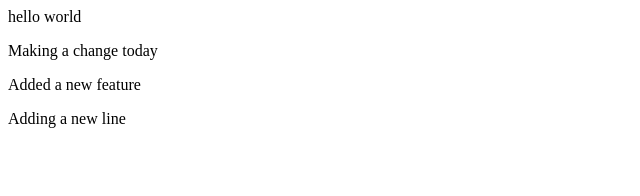
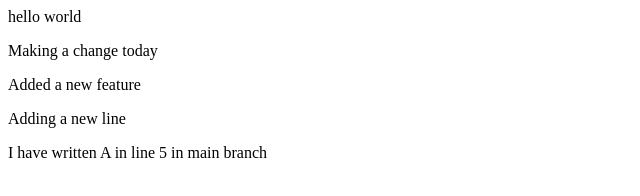
Before and after one commit to rayush0325/demo-repo, a plain HTML site: page index.html in a window 1280 px wide. Shown: the whole page, without its empty margins (0-640 px from the left). Drawn offline with Linux system fonts and the light colour scheme.

Commit message:
changed index.html

```diff
--- a/index.html
+++ b/index.html
@@ -2,3 +2,4 @@
 <p>Making a change today</p>
 <p>Added a new feature</p>
 <p>Adding a new line</p>
+<p>I have written A in line 5 in main branch</p>
```
